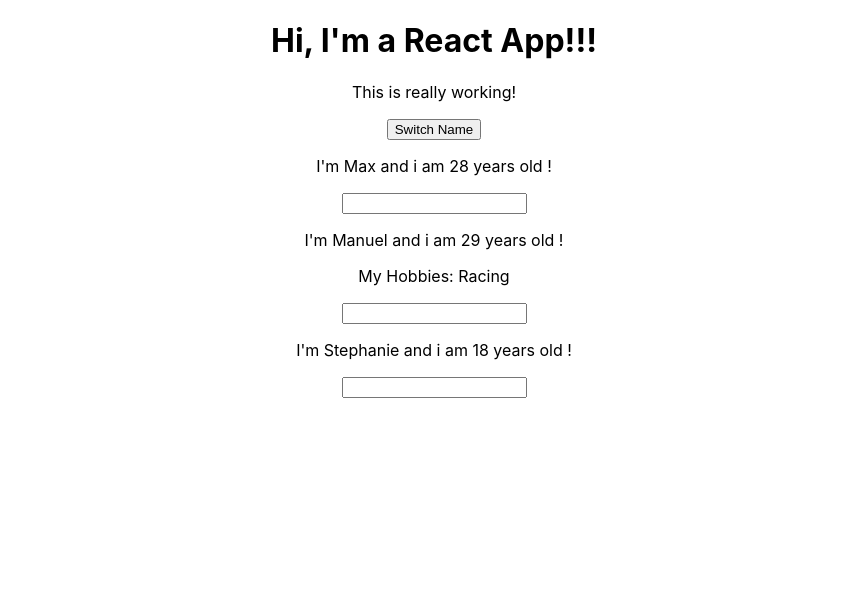
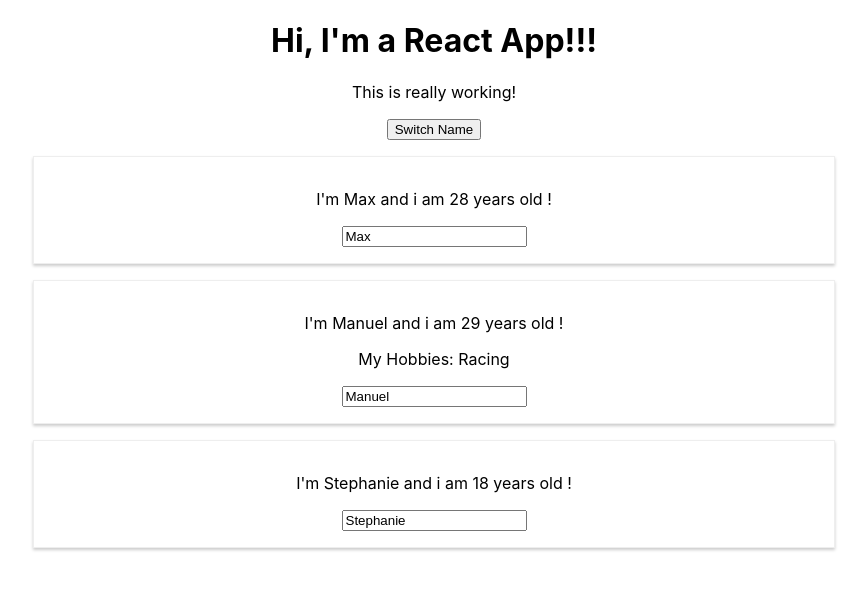
Before and after one commit to shakhzodbek1997/react-app-udemy, a React (Create React App) app: page / in a window 1280 px wide. Shown: the top 590 px of the page, without its empty margins (206-1073 px from the left). Built offline with nearby package versions, Linux system fonts and the light colour scheme.

Commit message:
48. adding style with stylesheets

```diff
--- /dev/null
+++ b/src/Person/Person.css
@@ -0,0 +1,8 @@
+.Person{
+    width: 60%;
+    margin: 16px auto;
+    border: 1px solid #eee;
+    box-shadow: 0 2px 3px #ccc;
+    padding: 16px;
+    text-align: center;
+}
--- a/src/Person/Person.js
+++ b/src/Person/Person.js
@@ -1,11 +1,12 @@
 import React from "react";
+import './Person.css'
 
 const person = (props) => {
     return (
-        <div>
+        <div className="Person">
             <p onClick={props.click}>I'm {props.name} and i am {props.age} years old !</p>
             <p>{props.children}</p>
-            <input type="text" onChange={props.changed}/>
+            <input type="text" onChange={props.changed} value={props.name}/>
         </div>
     );
 };
```
